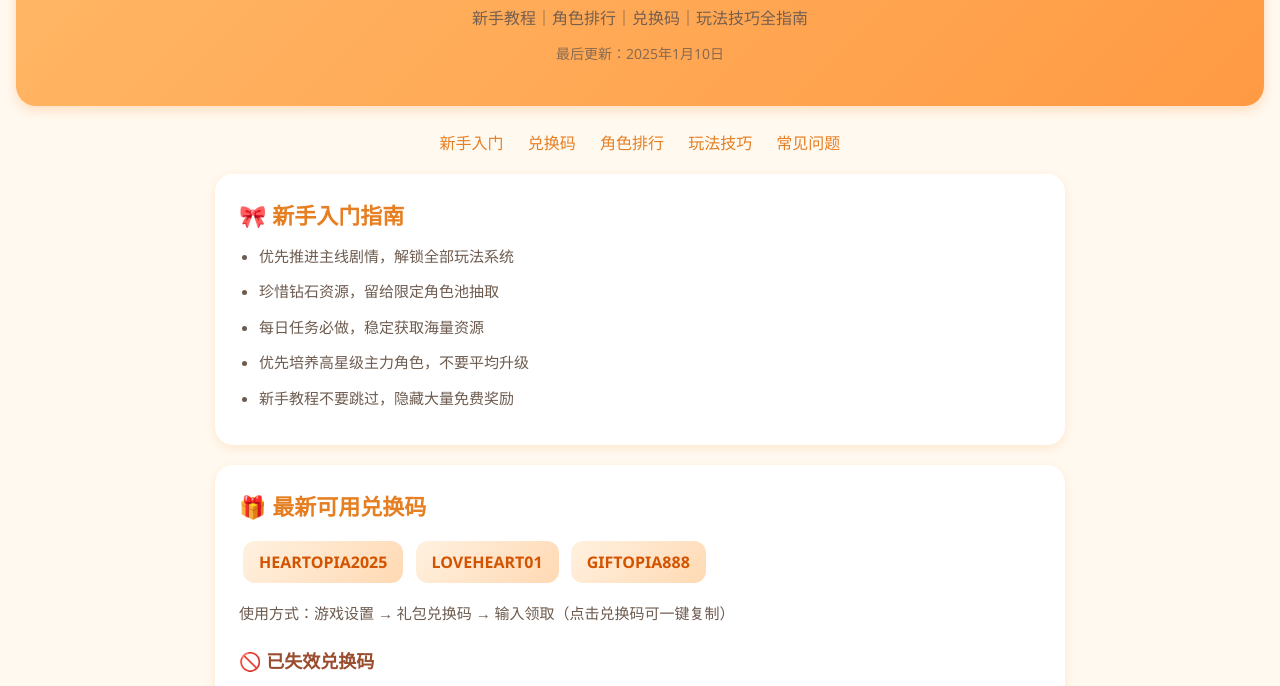
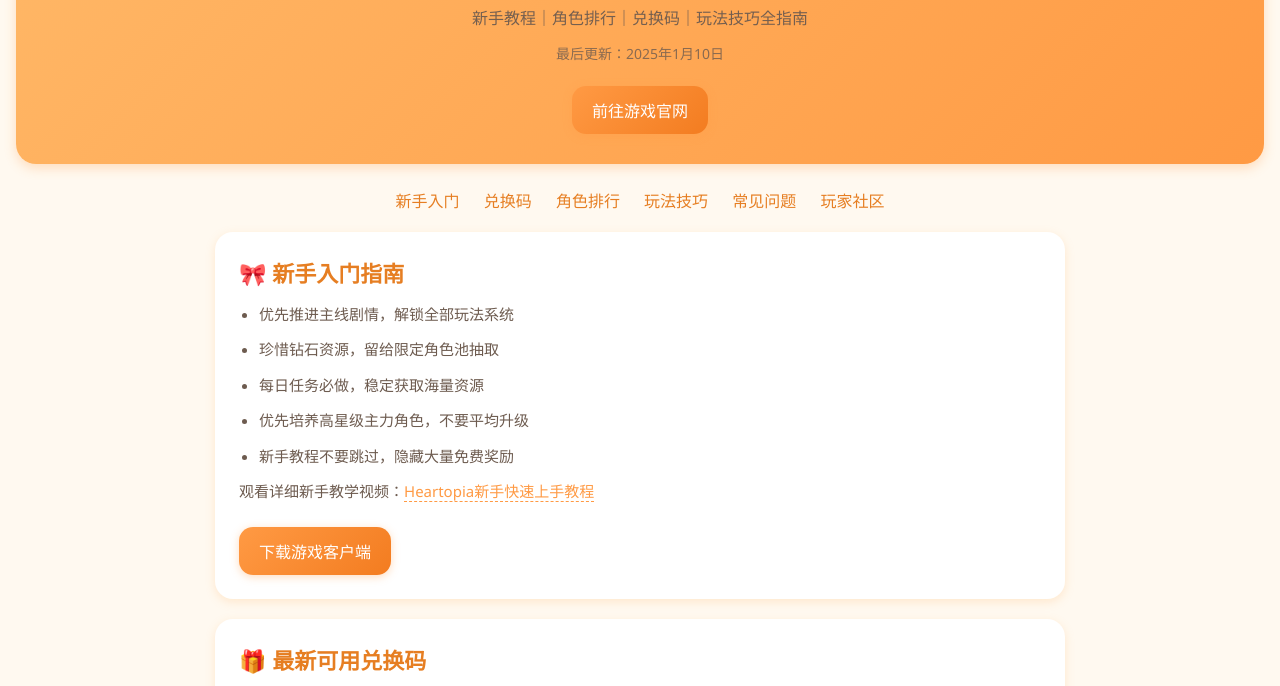
Before and after one commit to wp568/wp568.github.io, a plain HTML site: page index.html in a window 1280 px wide. Shown: the part 89-775 px from the top of the page. Drawn offline with Linux system fonts and the light colour scheme.

Commit message:
Update index.html

```diff
--- a/index.html
+++ b/index.html
@@ -102,6 +102,19 @@
             opacity: 0.92;
         }
 
+        /* 新增链接样式（可选） */
+        .link-btn {
+            color: #ff9a44;
+            text-decoration: none;
+            font-weight: 500;
+            border-bottom: 1px dashed #ff9a44;
+        }
+
+        .link-btn:hover {
+            color: #f37c20;
+            border-bottom: 1px solid #f37c20;
+        }
+
         /* 响应式适配补充 */
         @media (max-width: 600px) {
             header h1 {
@@ -130,15 +143,19 @@
         <h1>Heartopia 攻略站</h1>
         <p>新手教程｜角色排行｜兑换码｜玩法技巧全指南</p>
         <p style="font-size: 14px; opacity: 0.8; margin-top: 6px;">最后更新：2025年1月10日</p>
+        <!-- 头部添加官方网站链接 -->
+        <a href="https://www.heartopia-game.com" target="_blank" class="btn" style="margin-top: 10px;">前往游戏官网</a>
     </header>
 
     <!-- 锚点导航 -->
     <div style="text-align: center; margin-bottom: 20px;">
         <a href="#newbie" style="margin: 0 10px; color: #e67e22; text-decoration: none; font-weight: 500;">新手入门</a>
-        <a href="#event.html" style="margin: 0 10px; color: #e67e22; text-decoration: none; font-weight: 500;">兑换码</a>
-        <a href="role.html" style="margin: 0 10px; color: #e67e22; text-decoration: none; font-weight: 500;">角色排行</a>
-        <a href="task.html" style="margin: 0 10px; color: #e67e22; text-decoration: none; font-weight: 500;">玩法技巧</a>
+        <a href="#codes" style="margin: 0 10px; color: #e67e22; text-decoration: none; font-weight: 500;">兑换码</a>
+        <a href="#ranking" style="margin: 0 10px; color: #e67e22; text-decoration: none; font-weight: 500;">角色排行</a>
+        <a href="#skills" style="margin: 0 10px; color: #e67e22; text-decoration: none; font-weight: 500;">玩法技巧</a>
         <a href="#faq" style="margin: 0 10px; color: #e67e22; text-decoration: none; font-weight: 500;">常见问题</a>
+        <!-- 导航栏添加社区链接 -->
+        <a href="https://forum.heartopia-game.com" target="_blank" style="margin: 0 10px; color: #e67e22; text-decoration: none; font-weight: 500;">玩家社区</a>
     </div>
 
     <div class="container">
@@ -152,6 +169,10 @@
                 <li>优先培养高星级主力角色，不要平均升级</li>
                 <li>新手教程不要跳过，隐藏大量免费奖励</li>
             </ul>
+            <!-- 新手入门添加攻略视频链接 -->
+            <p>观看详细新手教学视频：<a href="https://youtu.be/xxxxxxx" target="_blank" class="link-btn">Heartopia新手快速上手教程</a></p>
+            <!-- 添加下载游戏按钮链接 -->
+            <a href="https://download.heartopia-game.com" target="_blank" class="btn">下载游戏客户端</a>
         </div>
 
         <!-- 最新兑换码 -->
@@ -161,6 +182,8 @@
             <div class="code">LOVEHEART01</div>
             <div class="code">GIFTOPIA888</div>
             <p style="margin-top:12px;">使用方式：游戏设置 → 礼包兑换码 → 输入领取（点击兑换码可一键复制）</p>
+            <!-- 兑换码添加更多兑换码链接 -->
+            <p>获取更多实时更新兑换码：<a href="https://codes.heartopia-game.com" target="_blank" class="link-btn">兑换码专属页面</a></p>
 
             <h3 style="color: #994c2e; font-size: 18px; margin-top: 20px; margin-bottom: 10px;">🚫 已失效兑换码</h3>
             <div class="code" style="background: linear-gradient(135deg, #f8e8e0, #f5d0c0); color: #994c2e; opacity: 0.8;">OLDHEART123</div>
@@ -175,6 +198,8 @@
             <p><strong>S 级 强势好用：</strong> 值得长期培养，性价比极高</p>
             <p><strong>A 级 平民优选：</strong> 新手前期过渡首选</p>
             <p><strong>B 级 前期过渡：</strong> 仅开荒临时使用</p>
+            <!-- 角色排行添加详细角色攻略链接 -->
+            <p>查看角色详细技能与养成攻略：<a href="https://characters.heartopia-game.com" target="_blank" class="link-btn">全角色图鉴与攻略</a></p>
         </div>
 
         <!-- 玩法技巧 -->
@@ -186,6 +211,8 @@
                 <li>加入社团，领取专属社团额外奖励</li>
                 <li>简单关卡开启自动战斗，节省时间</li>
             </ul>
+            <!-- 玩法技巧添加高阶攻略链接 -->
+            <p>进阶玩家必看：<a href="https://guide.heartopia-game.com/advanced" target="_blank" class="link-btn">高阶玩法与阵容搭配</a></p>
         </div>
 
         <!-- 常见问题FAQ -->
@@ -194,6 +221,16 @@
             <p><strong>Q：怎么快速获取大量钻石？</strong><br>A：完成每日任务、参与限时活动、使用兑换码。</p>
             <p><strong>Q：游戏要不要氪金？</strong><br>A：零氪也能正常通关所有剧情，氪金仅抽限定角色。</p>
             <p><strong>Q：新角色怎么解锁？</strong><br>A：许愿池抽取、主线剧情进度奖励获取。</p>
+            <!-- FAQ添加客服链接 -->
+            <p>还有其他问题？<a href="https://support.heartopia-game.com" target="_blank" class="link-btn">联系游戏客服</a></p>
+        </div>
+
+        <!-- 底部添加友情链接区域 -->
+        <div class="card" style="text-align: center; padding: 16px;">
+            <h2 style="font-size: 20px; margin-bottom: 16px;">友情链接</h2>
+            <a href="https://www.game-review.com/heartopia" target="_blank" style="margin: 0 8px; color: #e67e22; text-decoration: none;">游戏评测</a>
+            <a href="https://wiki.heartopia-game.com" target="_blank" style="margin: 0 8px; color: #e67e22; text-decoration: none;">游戏维基</a>
+            <a href="https://social.heartopia-game.com" target="_blank" style="margin: 0 8px; color: #e67e22; text-decoration: none;">官方社交账号</a>
         </div>
     </div>
 
```
